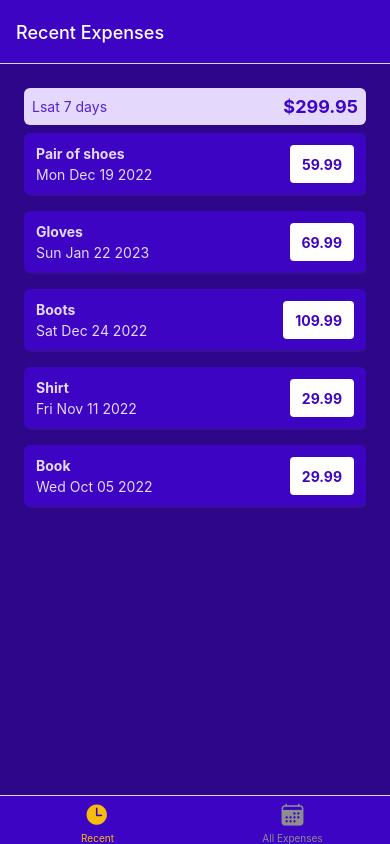
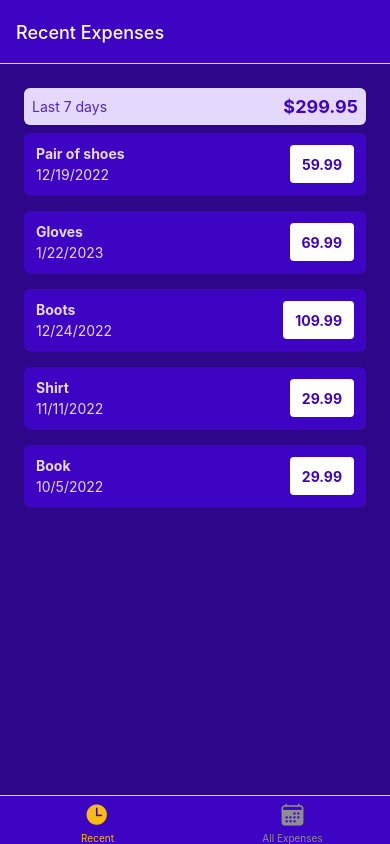
Before and after one commit to yayobyte/expenses-app, a React Native app: screen / in a window 390 px wide. Built offline with nearby package versions, Linux system fonts and the light colour scheme.

Commit message:
minor corrections

```diff
--- a/src/components/ExpensesOutput/ExpenseItem.tsx
+++ b/src/components/ExpensesOutput/ExpenseItem.tsx
@@ -14,10 +14,10 @@ export const ExpenseItem = ({ description, amount, date }: ExpenseItemProps) =>
             <View style={styles.item}>
                 <View>
                     <Text style={[styles.textBase, styles.description]}>{description}</Text>
-                    <Text style={[styles.textBase]}>{date.toDateString()}</Text>
+                    <Text style={[styles.textBase]}>{date.toLocaleDateString()}</Text>
                 </View>
                 <View style={styles.amountContainer}>
-                    <Text style={styles.amount}>{amount}</Text>
+                    <Text style={styles.amount}>{amount.toFixed(2)}</Text>
                 </View>
             </View>
         </Pressable>
--- a/src/screens/RecentExpenses.tsx
+++ b/src/screens/RecentExpenses.tsx
@@ -2,6 +2,6 @@ import {ExpensesOutput} from "../components/ExpensesOutput/ExpensesOutput";
 import {DUMMY_EXPENSES} from "../constants";
 export const RecentExpenses = () => {
     return (
-        <ExpensesOutput expenses={DUMMY_EXPENSES} expensesPeriod={'Lsat 7 days'} />
+        <ExpensesOutput expenses={DUMMY_EXPENSES} expensesPeriod={'Last 7 days'} />
     )
 }
```
